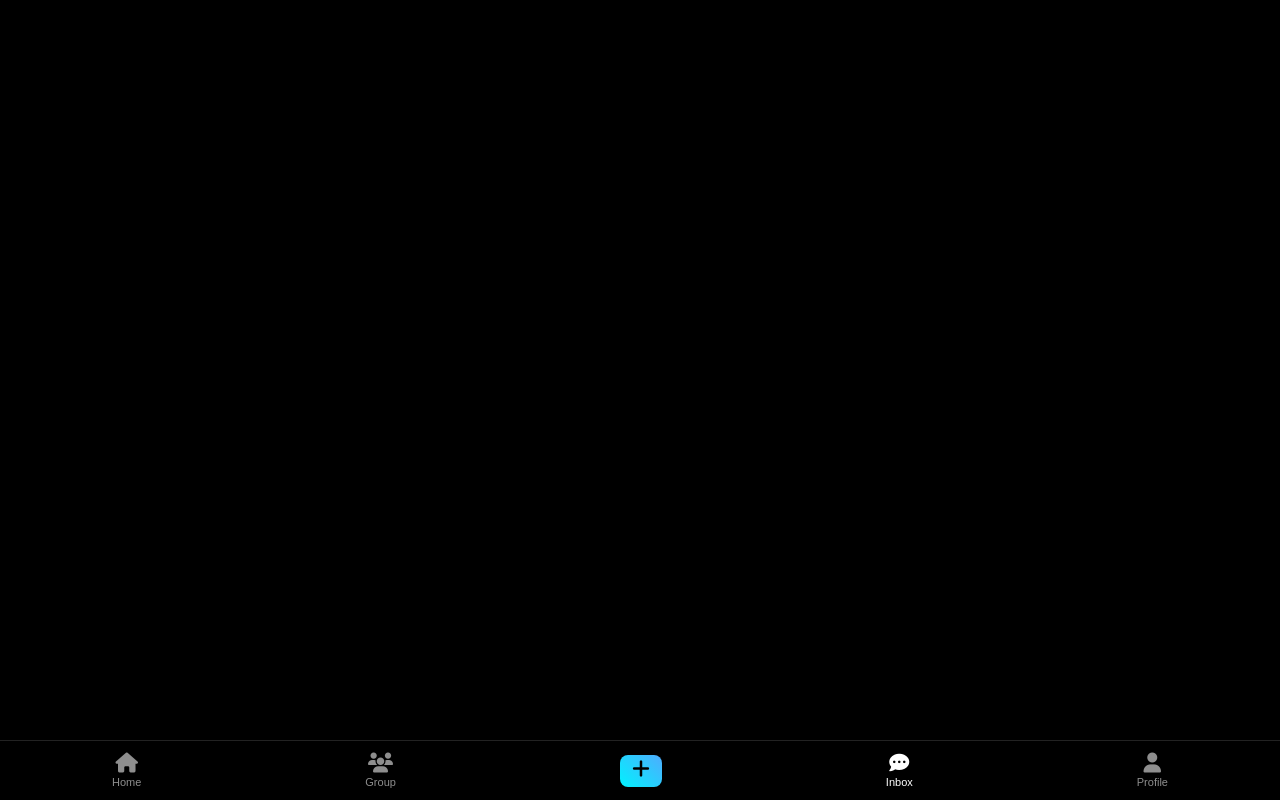
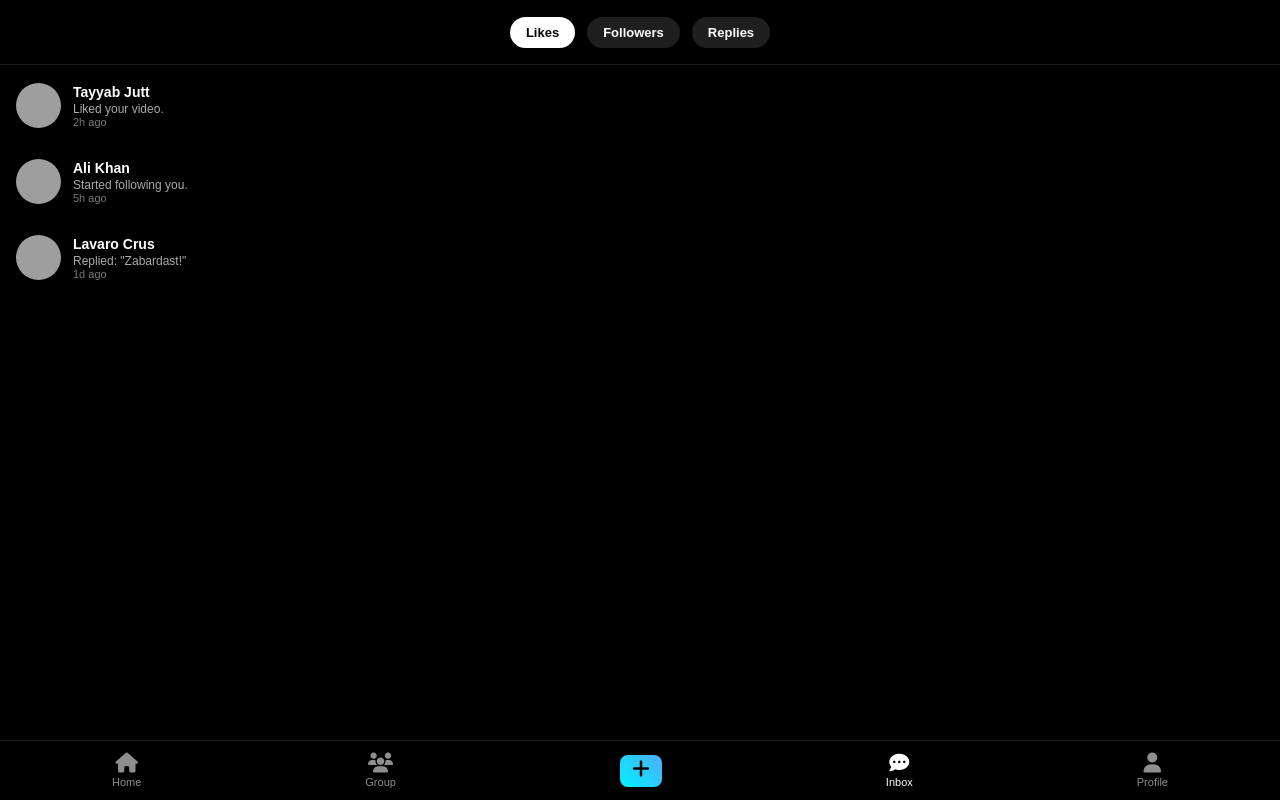
Before and after one commit to irfanali7542543-web/FX.master, a Flask app: page /inbox in a window 1280 px wide. Run offline with Flask 3, Linux system fonts and the light colour scheme; grey boxes are pictures that could not be loaded.

Commit message:
Add likes followers replies filter buttons to inbox page

```diff
--- a/templates/inbox.html
+++ b/templates/inbox.html
@@ -3,12 +3,28 @@
 <head>
 <meta charset="UTF-8">
 <meta name="viewport" content="width=device-width, initial-scale=1.0, maximum-scale=1.0, user-scalable=no">
-<title>Home</title>
+<title>Inbox</title>
 <link rel="stylesheet" href="https://cdnjs.cloudflare.com/ajax/libs/font-awesome/6.4.0/css/all.min.css">
 <style>
 *{margin:0;padding:0;box-sizing:border-box;}
-body, html{background:#000;color:#fff;font-family:Arial,sans-serif;height:100vh;overflow:hidden;}
-.bottom-nav{position:fixed;bottom:0;left:0;width:100%;height:60px;background:#000;border-top:1px solid #222;display:flex;justify-content:space-around;align-items:center;z-index:9999;}
+body, html{background:#000;color:#fff;font-family:Arial,sans-serif;height:100vh;display:flex;flex-direction:column;justify-content:space-between;overflow:hidden;}
+
+/* Top Header with 3 Buttons */
+.inbox-header{position:fixed;top:0;left:0;width:100%;height:65px;background:#000;display:flex;justify-content:center;align-items:center;gap:12px;z-index:1000;border-bottom:1px solid #1a1a1a;}
+.filter-btn{background:#1f1f1f;color:#fff;border:none;padding:8px 16px;border-radius:20px;font-size:13px;font-weight:600;cursor:pointer;display:flex;align-items:center;gap:6px;}
+.filter-btn.active{background:#fff;color:#000;}
+
+/* Inbox Content Area */
+.inbox-body{flex:1;padding:75px 16px 80px 16px;overflow-y:auto;display:flex;flex-direction:column;gap:15px;}
+.notification-item{display:flex;align-items:center;justify-content:space-between;padding:8px 0;}
+.notif-left{display:flex;align-items:center;gap:12px;}
+.notif-avatar{width:45px;height:45px;border-radius:50%;background:#333;background-size:cover;background-position:center;}
+.notif-title{font-size:14px;font-weight:bold;color:#fff;margin-bottom:2px;}
+.notif-desc{font-size:12px;color:#aaa;}
+.notif-time{font-size:11px;color:#777;}
+
+/* Bottom Navigation Bar */
+.bottom-nav{position:fixed;bottom:0;left:0;width:100%;height:60px;background:#000;border-top:1px solid #1a1a1a;display:flex;justify-content:space-around;align-items:center;z-index:999;}
 .nav-item{color:#8e8e8e;text-decoration:none;display:flex;flex-direction:column;align-items:center;font-size:11px;}
 .nav-item i{font-size:20px;margin-bottom:3px;}
 .nav-item.active{color:#fff;}
@@ -16,12 +32,58 @@ body, html{background:#000;color:#fff;font-family:Arial,sans-serif;height:100vh;
 </style>
 </head>
 <body>
+
+<!-- Top Header with 3 Buttons -->
+<div class="inbox-header">
+  <button class="filter-btn active">Likes</button>
+  <button class="filter-btn">Followers</button>
+  <button class="filter-btn">Replies</button>
+</div>
+
+<!-- Inbox Notifications List -->
+<div class="inbox-body">
+  <div class="notification-item">
+    <div class="notif-left">
+      <div class="notif-avatar" style="background-image:url('https://picsum.photos/101');"></div>
+      <div>
+        <div class="notif-title">Tayyab Jutt</div>
+        <div class="notif-desc">Liked your video.</div>
+        <div class="notif-time">2h ago</div>
+      </div>
+    </div>
+  </div>
+
+  <div class="notification-item">
+    <div class="notif-left">
+      <div class="notif-avatar" style="background-image:url('https://picsum.photos/102');"></div>
+      <div>
+        <div class="notif-title">Ali Khan</div>
+        <div class="notif-desc">Started following you.</div>
+        <div class="notif-time">5h ago</div>
+      </div>
+    </div>
+  </div>
+
+  <div class="notification-item">
+    <div class="notif-left">
+      <div class="notif-avatar" style="background-image:url('https://picsum.photos/103');"></div>
+      <div>
+        <div class="notif-title">Lavaro Crus</div>
+        <div class="notif-desc">Replied: "Zabardast!"</div>
+        <div class="notif-time">1d ago</div>
+      </div>
+    </div>
+  </div>
+</div>
+
+<!-- Bottom Navigation Bar -->
 <div class="bottom-nav">
-<a href="/" class="nav-item"><i class="fas fa-home"></i><span>Home</span></a>
-<a href="/group" class="nav-item"><i class="fas fa-users"></i><span>Group</span></a>
-<a href="/post" class="nav-item post-btn"><i class="fas fa-plus"></i></a>
-<a href="/inbox" class="nav-item active"><i class="fas fa-comment-dots"></i><span>Inbox</span></a>
-<a href="/profile" class="nav-item"><i class="fas fa-user"></i><span>Profile</span></a>
+  <a href="/" class="nav-item"><i class="fas fa-home"></i><span>Home</span></a>
+  <a href="/group" class="nav-item"><i class="fas fa-users"></i><span>Group</span></a>
+  <a href="/post" class="nav-item post-btn"><i class="fas fa-plus"></i></a>
+  <a href="/inbox" class="nav-item active"><i class="fas fa-comment-dots"></i><span>Inbox</span></a>
+  <a href="/profile" class="nav-item"><i class="fas fa-user"></i><span>Profile</span></a>
 </div>
+
 </body>
 </html>
```
